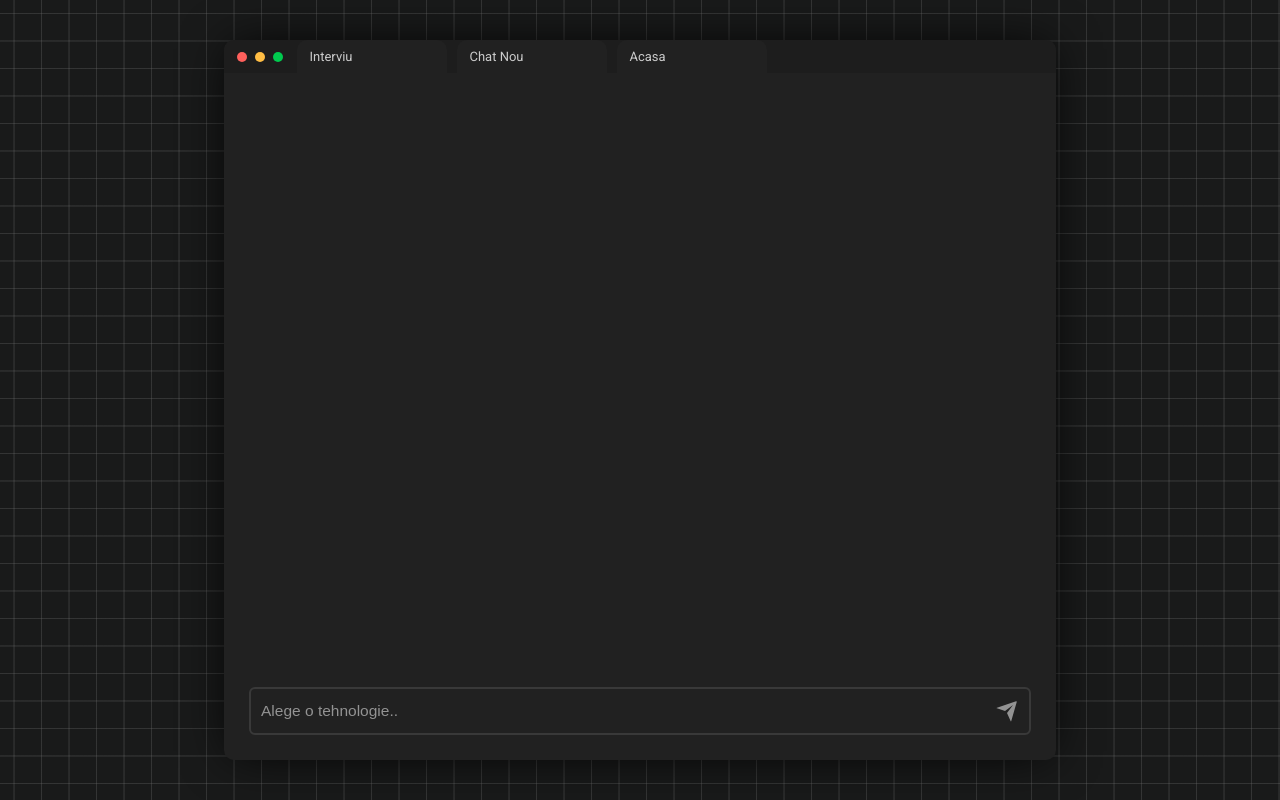
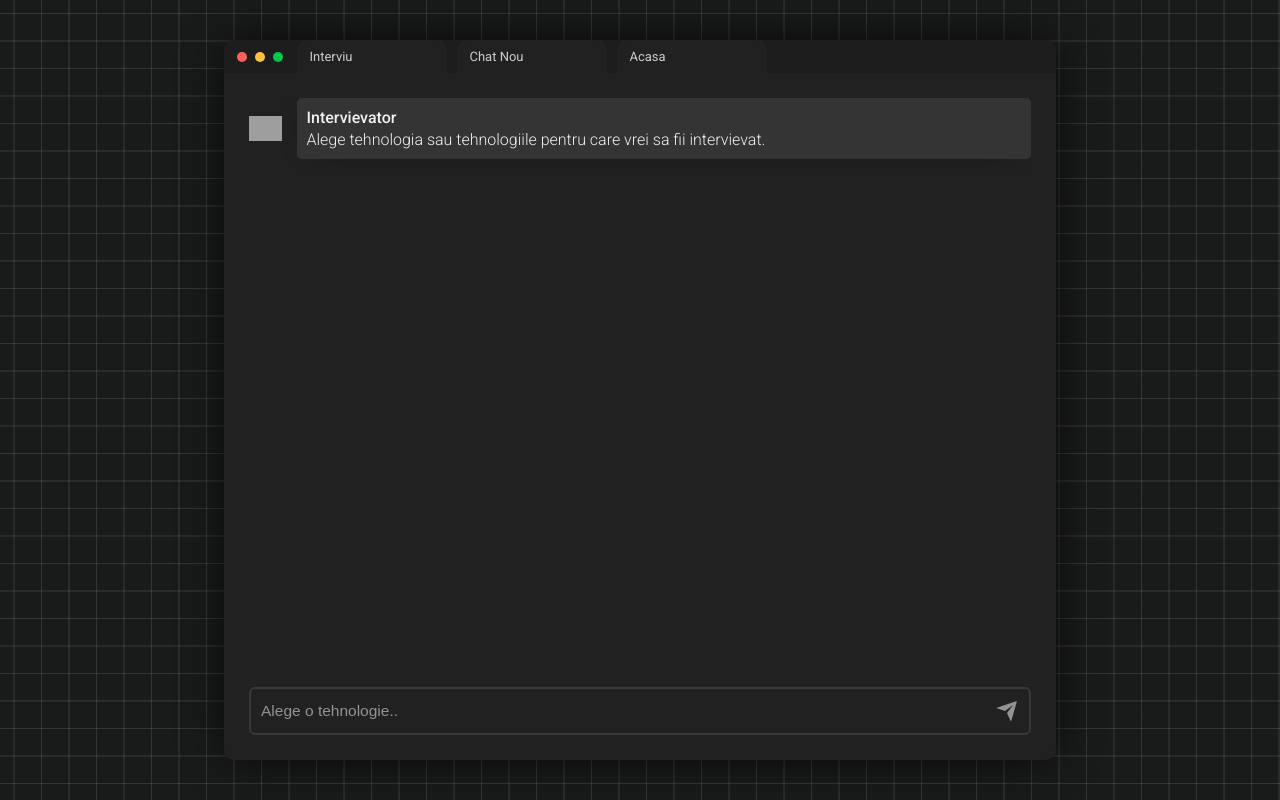
Before and after one commit to cosmin-panescu/Learn-with-AI, a React (Create React App) app in the folder client/: page /#/simulare-AI in a window 1280 px wide. Built offline with nearby package versions, Linux system fonts and the light colour scheme; grey boxes are pictures that could not be loaded; a web font is replaced by a local one.

Commit message:
improve a little bit :D

```diff
--- a/client/src/pages/AISimulator/AISimulator.jsx
+++ b/client/src/pages/AISimulator/AISimulator.jsx
@@ -12,7 +12,13 @@ const AISimulator = () => {
   // handle loading the answer from AI
   const [isLoading, setIsLoading] = useState(false);
   // store all messages
-  const [allMessages, setAllMessages] = useState([]);
+  const [allMessages, setAllMessages] = useState([
+    {
+      role: "assistant",
+      content:
+        "Alege tehnologia sau tehnologiile pentru care vrei sa fii intervievat.",
+    },
+  ]);
   // auto scroll when the answer is received
   const msgEnd = useRef(null);
 
```
Also changed, not shown: 1 other file (tests, documents, lock files or other folders).
